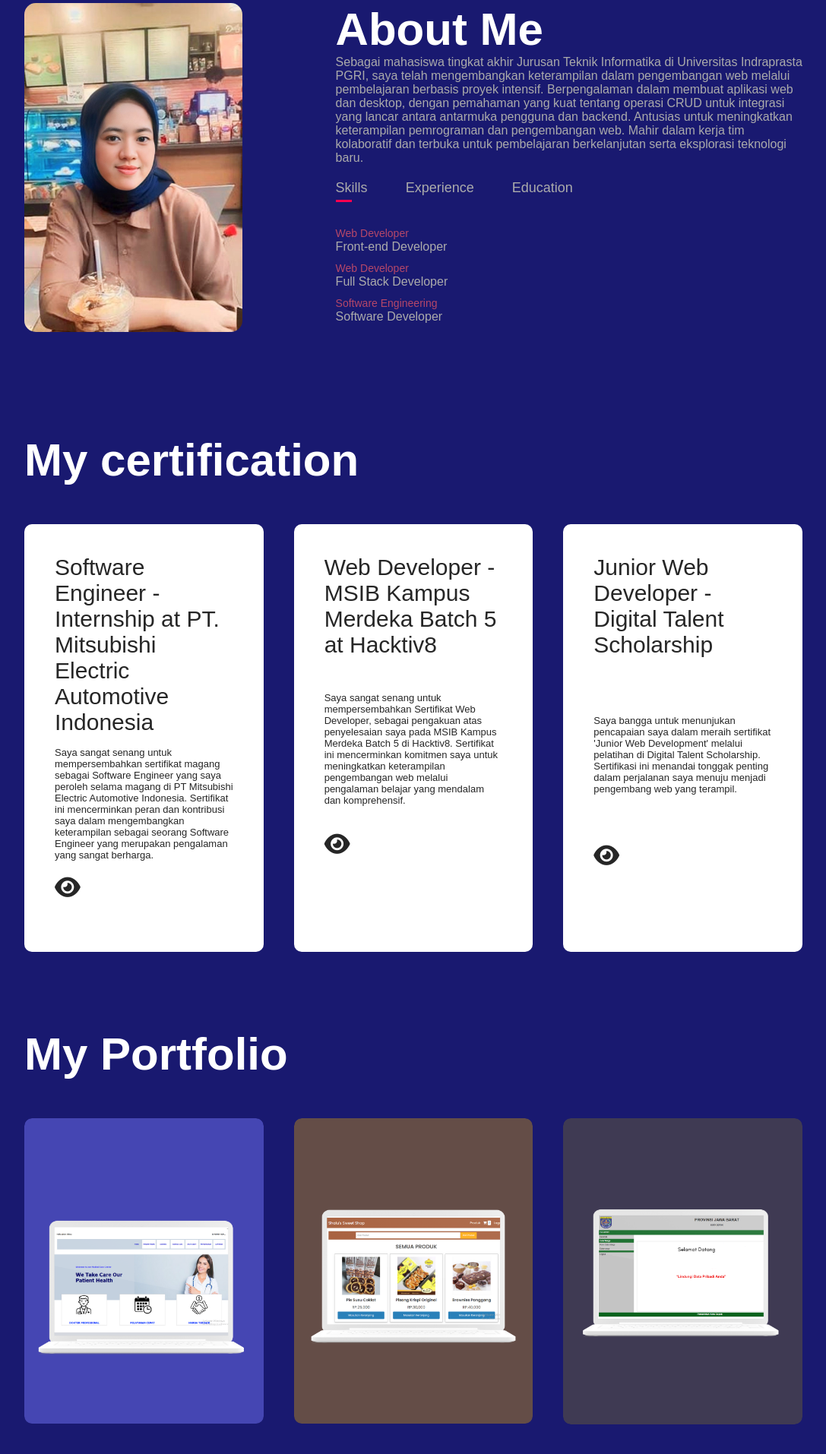
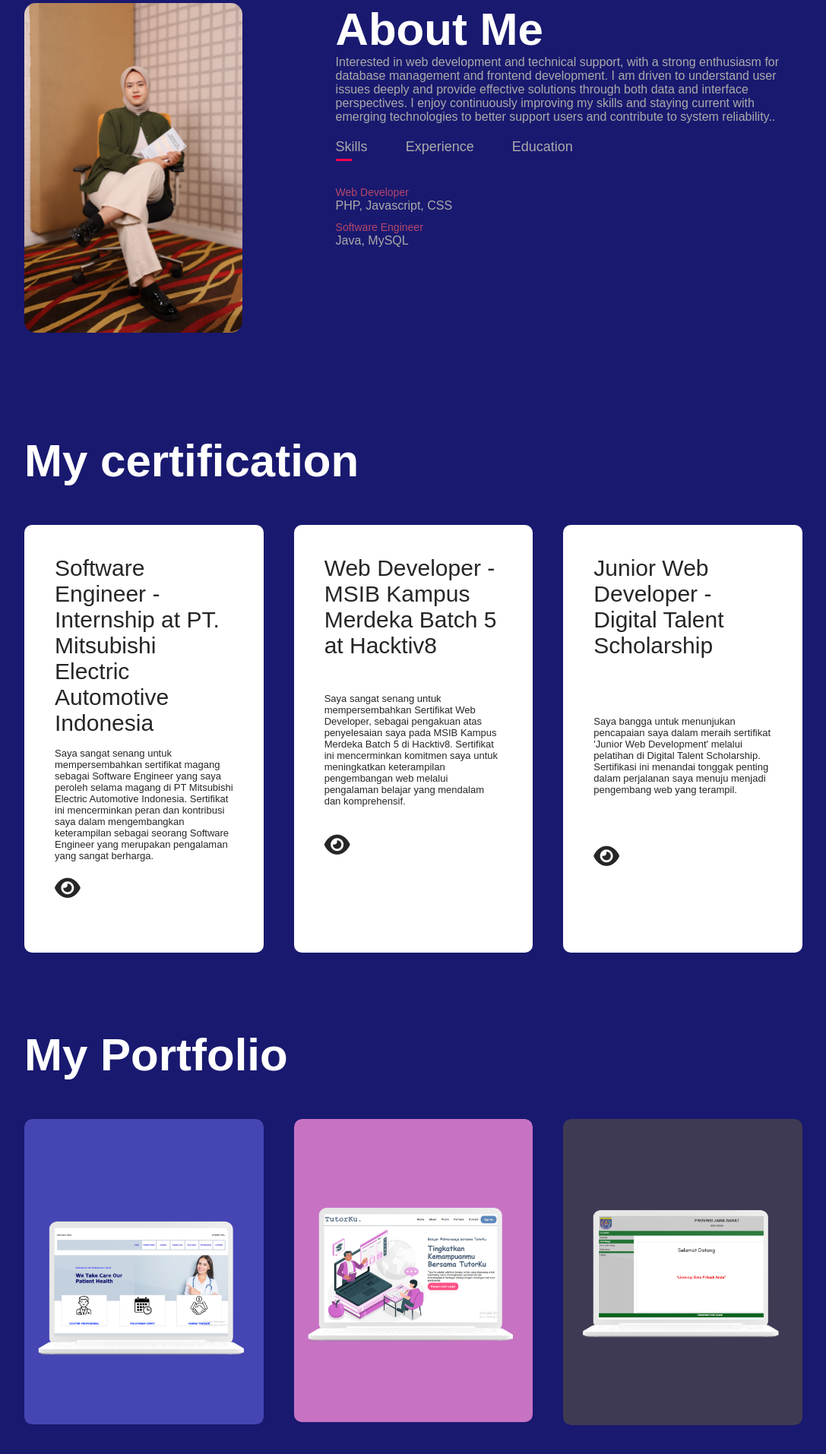
Before and after one commit to iklimaazjnnh/portofolio-iklima, a plain HTML site: page index.html in a window 1280 px wide. Shown: the part 886-2800 px from the top of the page at 76% size, without its empty margins (96-1183 px from the left). Drawn offline with Linux system fonts and the light colour scheme.

Commit message:
update cv

```diff
--- a/index.html
+++ b/index.html
@@ -3,7 +3,7 @@
 <head>
     <meta charset="UTF-8">
     <meta name="viewport" content="width=device-width, initial-scale=1.0">
-    <title>Portfolio Iklima Azizah - Final Project 4</title>
+    <title>Portfolio Iklima Azizah Jannah</title>
     <link rel="stylesheet" href="css/style.css">
     <script defer src="js/script.js"></script>
     <script src="https://kit.fontawesome.com/fc96f5ac46.js" crossorigin="anonymous"></script>
@@ -23,8 +23,7 @@
                 </ul>
             </nav>
             <div class="header-text">
-                <p>Web Developer</p>
-                <h1>Hi, I'm <span>Iklima Azizah Jannah</span> <br> a Student at Indraprasta PGRI University Majoring in Informatics</h1>
+                <h1>Hi, I'm <span>Iklima Azizah Jannah</span> <br> A Fresh Graduate Informatics Engineering</h1>
             </div>
         </div>
     </div>
@@ -34,11 +33,11 @@
         <div class="container">
             <div class="row">
                 <div class="about-col-1">
-                    <img src="images/iklima.jpeg" alt="">
+                    <img src="images/iklima-azizah.jpeg" alt="">
                 </div>
                 <div class="about-col-2">
                     <h1 class="sub-title">About Me</h1>
-                    <p>Sebagai mahasiswa tingkat akhir Jurusan Teknik Informatika di Universitas Indraprasta PGRI, saya telah mengembangkan keterampilan dalam pengembangan web melalui pembelajaran berbasis proyek intensif. Berpengalaman dalam membuat aplikasi web dan desktop, dengan pemahaman yang kuat tentang operasi CRUD untuk integrasi yang lancar antara antarmuka pengguna dan backend. Antusias untuk meningkatkan keterampilan pemrograman dan pengembangan web. Mahir dalam kerja tim kolaboratif dan terbuka untuk pembelajaran berkelanjutan serta eksplorasi teknologi baru.</p>
+                    <p>Interested in web development and technical support, with a strong enthusiasm for database management and frontend development. I am driven to understand user issues deeply and provide effective solutions through both data and interface perspectives. I enjoy continuously improving my skills and staying current with emerging technologies to better support users and contribute to system reliability..</p>
 
                     <div class="tab-titles">
                         <p class="tab-links active-link" onclick="opentab('skills')">Skills</p>
@@ -48,17 +47,17 @@
 
                     <div class="tab-contents active-tab" id="skills">
                         <ul>
-                            <li><span>Web Developer</span><br>Front-end Developer</li>
-                            <li><span>Web Developer</span><br>Full Stack Developer</li>
-                            <li><span>Software Engineering</span><br>Software Developer</li>
+                            <li><span>Web Developer</span><br>PHP, Javascript, CSS</li>
+                            <li><span>Software Engineer</span><br>Java, MySQL</li>
                         </ul>
                     </div>
 
                     <div class="tab-contents" id="experience">
                         <ul>
+                            <li><span>Feb 2024 - June 2024</span><br>Internship - Application Developer, Information and Data Management at LLDIKTI Wilayah III</li>
                             <li><span>Aug 2023 - Oct 2023</span><br>Internship - Software Engineering at PT. Mitsubishi Electric Automotive Indonesia</li>
-                            <li><span>Mar 2023 – Jun 2023</span><br>Web Developer at Shalu’s Sweet Shop</li>
-                            <li><span>Mar 2023 - May 2023</span><br>Desktop Application Developer - Sistem Informasi Pelayanan Kesehatan Berbasis Java </li>
+                            <li><span> Aug 2023 – Des 2023</span><br>Course - Web Developer at Hacktiv8</li>
+                            <li><span>Sep 2022 - Oct 2022</span><br>Course - Junior Web Developer at Vocational School Graduate Academy BPPTIK Kementrian Kominfo</li>
                         </ul>
                     </div>
 
@@ -123,11 +122,11 @@
                     </div>
                 </div>
                 <div class="work">
-                    <img src="images/e-commerce.png">
+                    <img src="images/tutorku.png">
                     <div class="layer">
-                        <h3>Aplikasi Online Shop</h3>
-                        <p>Aplikasi ini hadir dengan tujuan memberikan pengalaman belanja online yang memuaskan bagi para pecinta kue dan panganan lezat.</p>
-                        <a href="https://github.com/iklimaazjnnh/Online-Shop-Application"><i class="fa-solid fa-arrow-up-right-from-square"></i></a>
+                        <h3>Aplikasi Online Course - TutorKu</h3>
+                        <p>Tutorku adalah platform kursus online yang dirancang untuk membantu siapa saja yang ingin belajar keterampilan digital dengan mudah, praktis dan terarah.</p>
+                        <a href="https://github.com/iklimaazjnnh/website-TutorKu"><i class="fa-solid fa-arrow-up-right-from-square"></i></a>
                     </div>
                 </div>
                 <div class="work">
@@ -156,7 +155,7 @@
                         <a href="https://github.com/iklimaazjnnh"><i class="fa-brands fa-github"></i></a>
                         <a href="https://www.linkedin.com/in/iklima-azizah-jannah/"><i class="fa-brands fa-linkedin"></i></a>
                     </div>
-                    <a href="images/CV-Iklima Azizah Jannah.pdf" download class="btn btn2">Download CV</a>
+                    <a href="images/CV Iklima Azizah.pdf" download class="btn btn2">Download CV</a>
                 </div>
                 <div class="contact-right">
                 <form class="submit-to-google-sheet">
```
Also changed, not shown: images/e-commerce.png (deleted), images/iklima-azizah.jpeg (added), images/tutorku.png (added), 1 other file.
